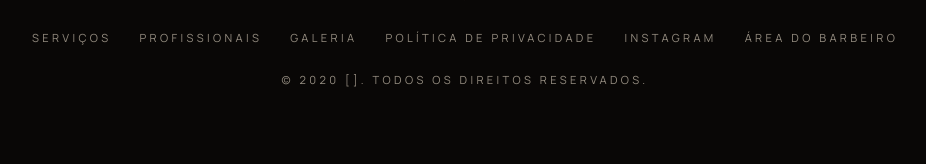
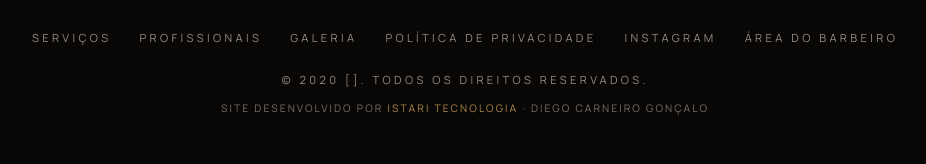
Before and after one commit to DiegoDCG89/lipe_barber, a Flask app: template templates/index.html in a window 1280 px wide. Shown: the part 3355-3519 px from the top of the page, without its empty margins (175-1101 px from the left). Before the commit the page ends 3442 px from the top, so only its background shows below. Run offline with Flask 3, Linux system fonts and the light colour scheme; the template is opened without the code that fills it: most values are stand-ins (such as "Sample title", 1, 10 or a date in 2020); grey boxes marked "Sample" are stand-in pictures; data that the repository does not hold is empty; some libraries are stand-ins or nearby versions; some web fonts are replaced.

Commit message:
Update index.html

```diff
--- a/templates/index.html
+++ b/templates/index.html
@@ -172,6 +172,7 @@
     <a href="/admin">Área do Barbeiro</a>
   </nav>
   <p>&copy; {{ year }} {{ shop.name }}. Todos os direitos reservados.</p>
+  <p style="margin-top:.75rem;font-size:.65rem;letter-spacing:.2em;opacity:.8">Site desenvolvido por <a href="https://istari.istaritecnologia.workers.dev" target="_blank" rel="noopener" style="color:var(--primary);text-decoration:none">Istari Tecnologia</a> &middot; Diego Carneiro Gonçalo</p>
 </footer>
 
 <!-- MODAL DE AGENDAMENTO -->
```
